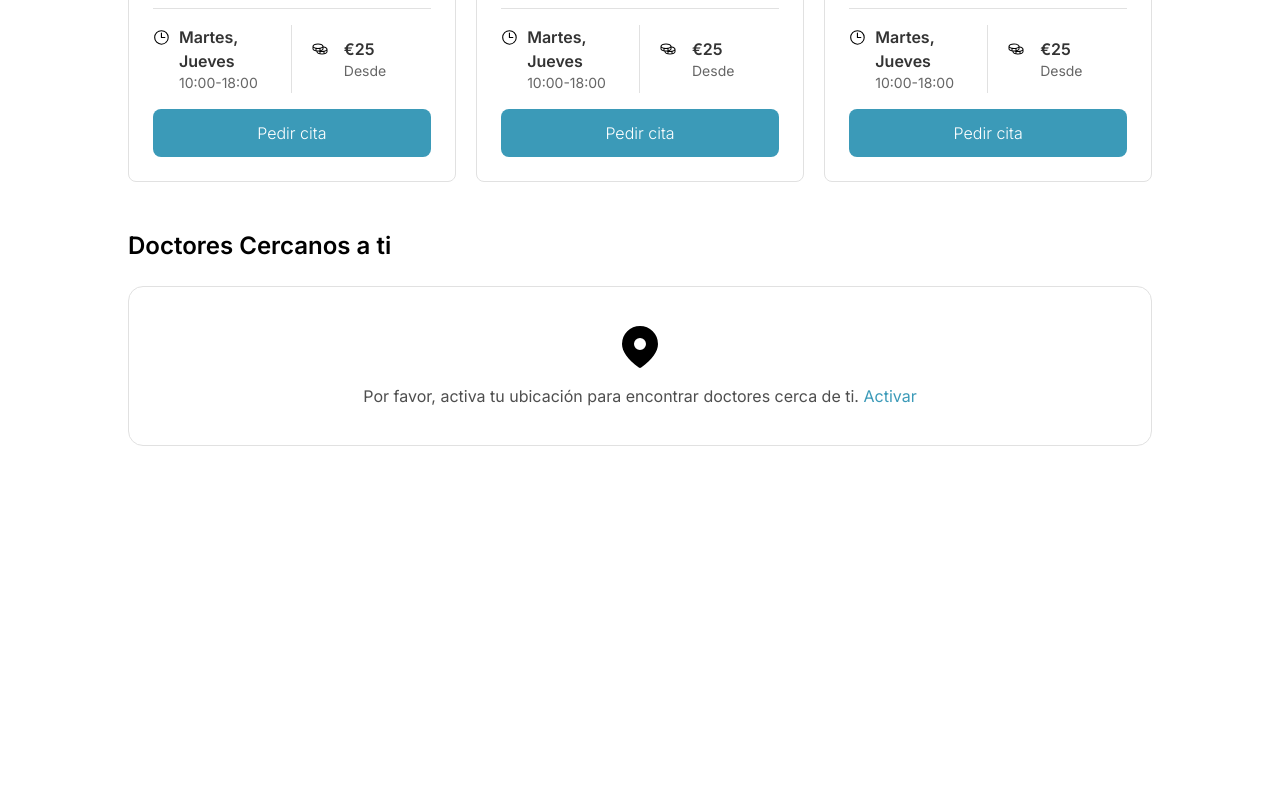
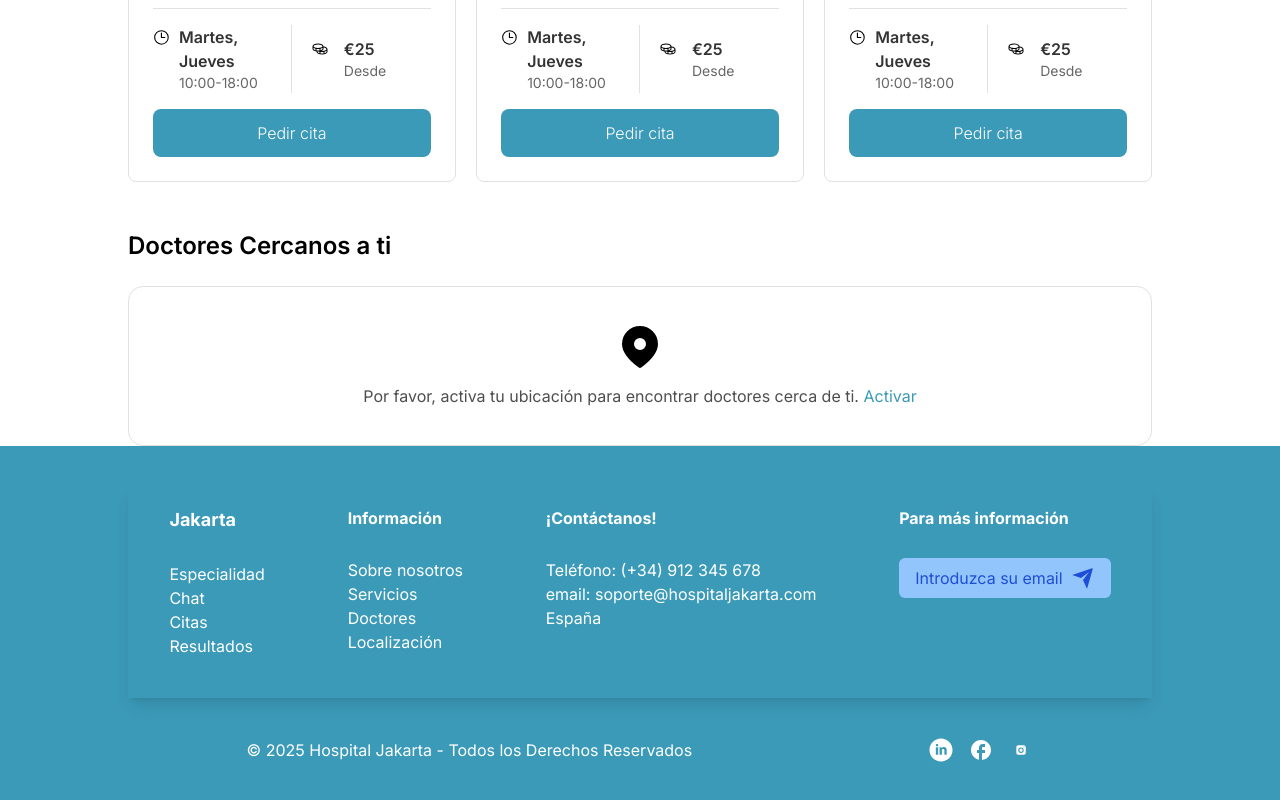
Before and after one commit to deperdomo/hospital-app, an Angular app: page / in a window 1280 px wide. Shown: the part 744-1544 px from the top of the page. Before the commit the page ends 1190 px from the top, so only its background shows below. Built offline with nearby package versions, Linux system fonts and the light colour scheme.

Commit message:
Realizacion de footer

```diff
--- a/src/app/app.component.html
+++ b/src/app/app.component.html
@@ -10,6 +10,7 @@
       <app-info-doctor class="w-[32%]"></app-info-doctor>
     </div>
     <br>
+
     <h3 class="titulos text-2xl font-semibold my-6">Doctores Cercanos a ti</h3>
     @if (isNerbyDoctorsAvailable) {
       <div class="cont-info-doctors flex flex-wrap justify-between">
@@ -20,6 +21,9 @@
     } @else {
       <app-nearby-doctors-disabled (habilitarNerbyDoctors)="cambiarEstado()"></app-nearby-doctors-disabled>
     }
+
   </div>
+   <app-footer></app-footer>
+
 }
 <router-outlet></router-outlet>
--- a/src/app/app.component.ts
+++ b/src/app/app.component.ts
@@ -6,11 +6,12 @@ import { InfoDoctorComponent } from "./info-doctor/info-doctor.component";
 import { NavBeforeLoginComponent } from "./navs/nav-before-login/nav-before-login.component";
 import { NearbyDoctorsComponent } from "./nearby-doctors/nearby-doctors/nearby-doctors.component";
 import { NearbyDoctorsDisabledComponent } from "./nearby-doctors/nearby-doctors-disabled/nearby-doctors-disabled.component";
+import { FooterConmponent } from "./footer/footer.component";
 
 
 @Component({
   selector: 'app-root',
-  imports: [BanerComponent, InfoDoctorComponent, NavBeforeLoginComponent, NearbyDoctorsComponent, NearbyDoctorsDisabledComponent, RouterOutlet],
+  imports: [BanerComponent, InfoDoctorComponent, NavBeforeLoginComponent, NearbyDoctorsComponent, NearbyDoctorsDisabledComponent, RouterOutlet, FooterConmponent],
   templateUrl: './app.component.html',
   styleUrl: './app.component.css'
 })
--- /dev/null
+++ b/src/app/footer/footer.component.html
@@ -0,0 +1,48 @@
+<div class="bg-[#3b9ab8] flex flex-col items-center justify-center text-white shadow-md py-10">
+    <div class="bg-[#3b9ab8] flex justify-around text-white shadow-lg w-4/5 py-5 mb-5 ">
+        <div class="pb-5">
+            <div class="pb-7"><h2 class="text-lg font-bold">Jakarta</h2></div>
+            <div>Especialidad</div>
+            <div>Chat</div>
+            <div>Citas</div>
+            <div>Resultados</div>
+        </div>
+        <div class="pb-5">
+            <div class="pb-7 font-bold">Información</div>
+            <div>Sobre nosotros</div>
+            <div>Servicios</div>
+            <div>Doctores</div>
+            <div>Localización</div>
+        </div>
+        <div class="pb-5">
+            <div class="pb-7 font-bold">¡Contáctanos!</div>
+            <div>Teléfono: (+34) 912 345 678</div>
+            <div>email: soporte&#64;hospitaljakarta.com</div>
+            <div>España</div>
+        </div>
+        <div class="pb-5">
+            <div class="pb-7 font-bold">Para más información</div>
+            <div class="bg-blue-300 rounded-md text-blue-700 flex items-center justify-center px-4 py-2">
+                Introduzca su email
+                <svg xmlns="http://www.w3.org/2000/svg" width="24" height="24" viewBox="0 0 24 24" class="ml-2">
+                    <path fill="currentColor" d="M1.946 9.315c-.522-.174-.527-.455.01-.634L21.044 2.32c.529-.176.832.12.684.638l-5.454 19.086c-.15.529-.455.547-.679.045L12 14l6-8l-8 6z"/>
+                </svg>
+            </div>
+        </div>
+    </div>
+    <div class="flex justify-around items-center mt-5 w-4/5">
+        <p>© 2025 Hospital Jakarta - Todos los Derechos Reservados</p>
+        <div class="flex space-x-4">
+            <svg xmlns="http://www.w3.org/2000/svg" width="24" height="24" viewBox="0 0 20 20" class="text-white">
+                <path fill="currentColor" d="M10 .4C4.698.4.4 4.698.4 10s4.298 9.6 9.6 9.6s9.6-4.298 9.6-9.6S15.302.4 10 .4M7.65 13.979H5.706V7.723H7.65zm-.984-7.024c-.614 0-1.011-.435-1.011-.973c0-.549.409-.971 1.036-.971s1.011.422 1.023.971c0 .538-.396.973-1.048.973m8.084 7.024h-1.944v-3.467c0-.807-.282-1.355-.985-1.355c-.537 0-.856.371-.997.728c-.052.127-.065.307-.065.486v3.607H8.814v-4.26c0-.781-.025-1.434-.051-1.996h1.689l.089.869h.039c.256-.408.883-1.01 1.932-1.01c1.279 0 2.238.857 2.238 2.699z"/>
+            </svg>
+            <svg xmlns="http://www.w3.org/2000/svg" width="24" height="24" viewBox="0 0 24 24" class="text-white">
+                <path fill="currentColor" d="M22 12c0-5.52-4.48-10-10-10S2 6.48 2 12c0 4.84 3.44 8.87 8 9.8V15H8v-3h2V9.5C10 7.57 11.57 6 13.5 6H16v3h-2c-.55 0-1 .45-1 1v2h3v3h-3v6.95c5.05-.5 9-4.76 9-9.95"/>
+            </svg>
+            <svg xmlns="http://www.w3.org/2000/svg" width="24" height="24" viewBox="0 0 24 24" class="text-white">
+                <path fill="currentColor" d="M13.61 12.243a1.6 1.6 0 1 1-1.56-1.63a1.62 1.62 0 0 1 1.56 1.63"/>
+                <path fill="currentColor" d="M14.763 7.233H9.338a2.024 2.024 0 0 0-2.024 2.024v5.547a2.024 2.024 0 0 0 2.024 2.024h5.425a2.024 2.024 0 0 0 2.024-2.024V9.267a2.026 2.026 0 0 0-2.024-2.034m-2.713 7.723a2.703 2.703 0 1 1 2.642-2.703a2.67 2.67 0 0 1-2.642 2.703m2.936-5.405a.496.496 0 0 1-.496-.506a.506.506 0 1 1 1.012 0a.496.496 0 0 1-.557.506z"/>
+            </svg>
+        </div>
+    </div>
+</div>
```
Also changed, not shown: src/app/footer/footer.component.ts (added, +11 -0 lines), src/app/footer/footer.component.css (added).
